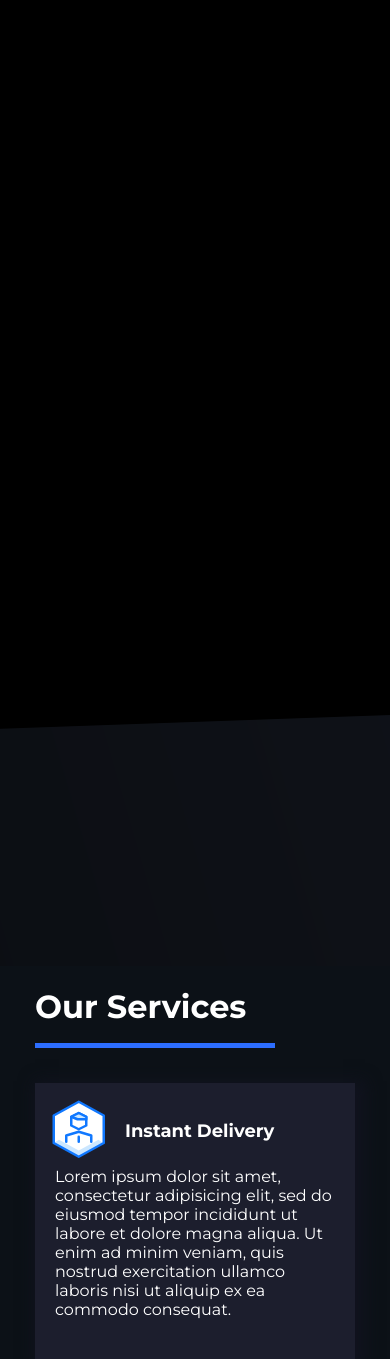
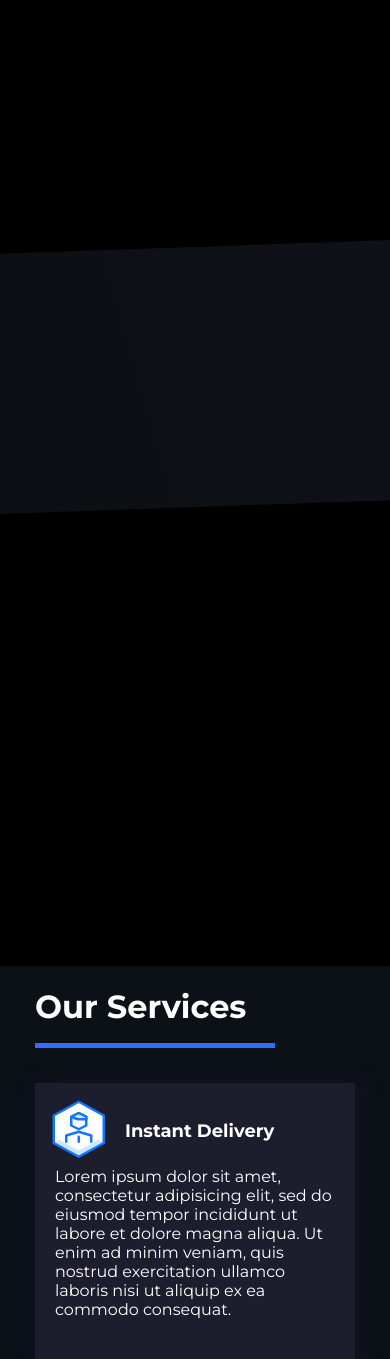
Before and after one commit to Cqsual0/First-Website-, a PHP site: page /home.html in a window 390 px wide; the page is wider, and only the part inside the window is pictured. Shown: the part 575-1934 px from the top of that part. Run offline with PHP 8.4, Linux system fonts and the light colour scheme; some libraries are stand-ins or nearby versions.

Commit message:
Update home.css

```diff
--- a/css/home.css
+++ b/css/home.css
@@ -265,7 +265,7 @@ li #caption1, #caption2 {
   border-radius: 6px;
 }
 
-.second {
+.liner {
   top: -455px;
   position: relative;
 }
@@ -593,7 +593,7 @@ li #caption1, #caption2 {
   top: -60px;
   left: 200px;
 }
-.second {
+.liner {
   top: -475px;
   position: relative;
 }
```
